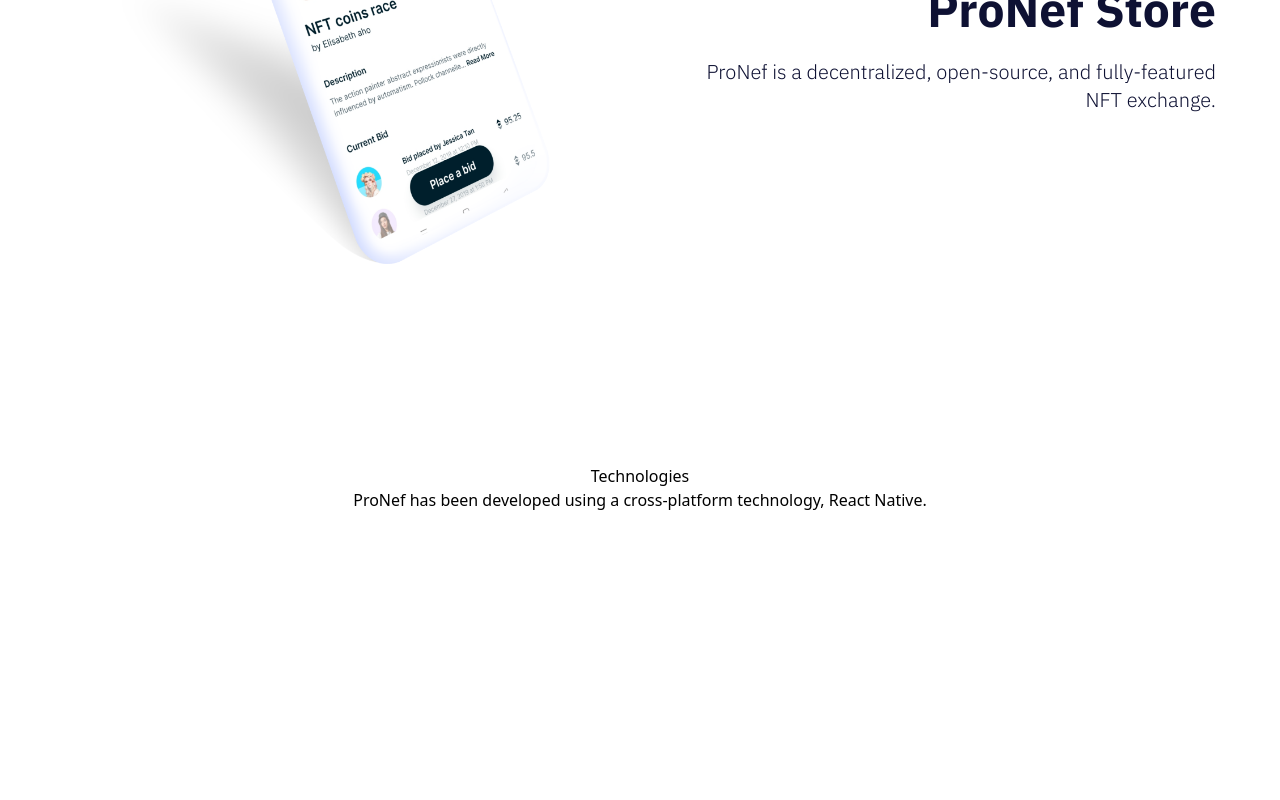
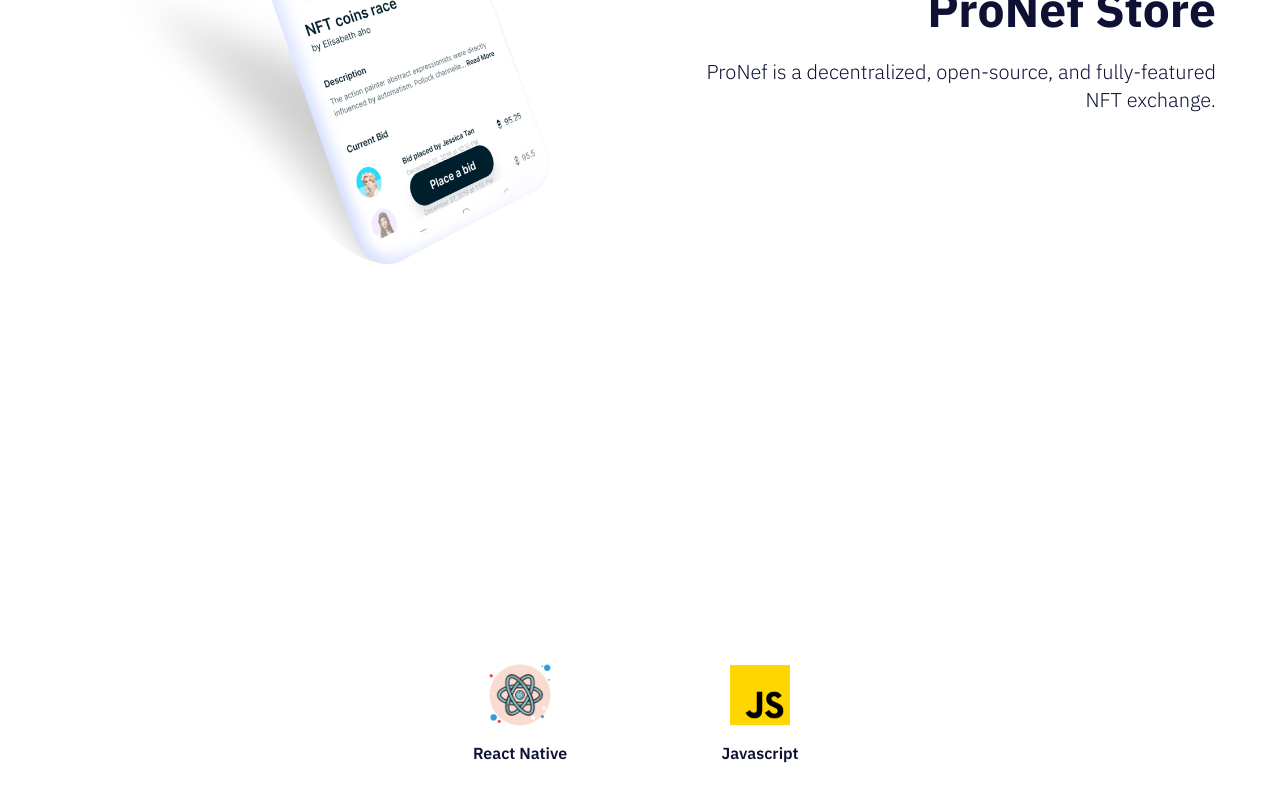
Before and after one commit to fabricioOak/nft-marketplace-react, a React (Vite) app: page / in a window 1280 px wide. Shown: the part 1200-2000 px from the top of the page. Before the commit the page ends 1776 px from the top, so only its background shows below. Built offline with nearby package versions, Linux system fonts and the light colour scheme.

Commit message:
finished feature component

```diff
--- a/src/components/Features.jsx
+++ b/src/components/Features.jsx
@@ -1,17 +1,30 @@
 import React from "react";
 import assets from "../assets";
 import styles from "../styles/Global";
+
+const FeaturedCard = ({ iconUrl, iconText }) => (
+	<div className={`${styles.featureCard}`}>
+		<img src={iconUrl} className={`${styles.featureImg}`} alt="Tech icon" />
+		<p className={`${styles.featureText}`}>{iconText}</p>
+	</div>
+);
 
 const Features = () => {
 	return (
 		<div className={`${styles.section} ${styles.bgPrimary} banner03`}>
 			<div className={`${styles.subSection} flex-col text-center`}>
 				<div>
-					<h1 className={``}>Technologies</h1>
-					<p>
+					<h1 className={`${styles.h1Text} ${styles.whiteText}`}>
+						Technologies
+					</h1>
+					<p className={`${styles.pText} ${styles.whiteText}`}>
 						ProNef has been developed using a cross-platform technology, React
 						Native.
 					</p>
+				</div>
+				<div className={`${styles.flexWrap}`}>
+					<FeaturedCard iconUrl={assets.react} iconText="React Native" />
+					<FeaturedCard iconUrl={assets.javascript} iconText="Javascript" />
 				</div>
 			</div>
 		</div>
```
